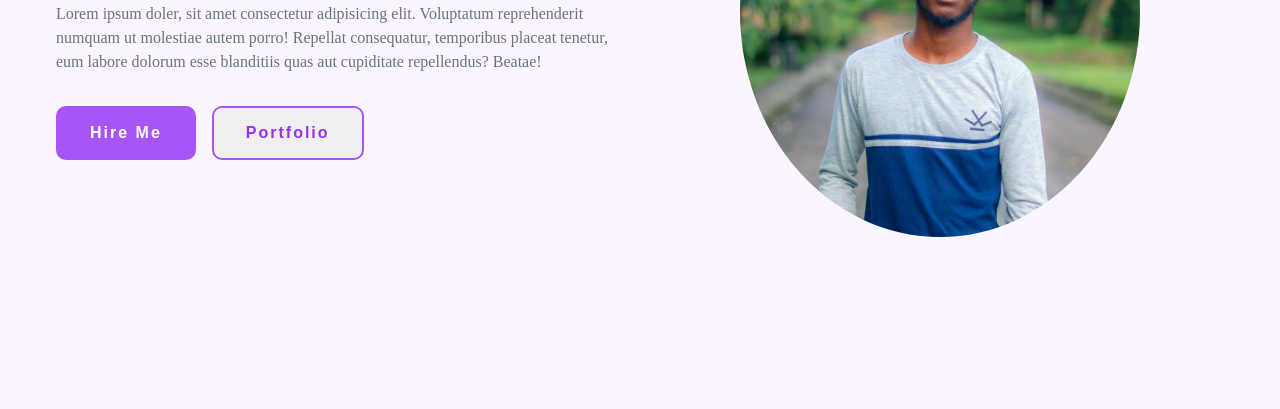
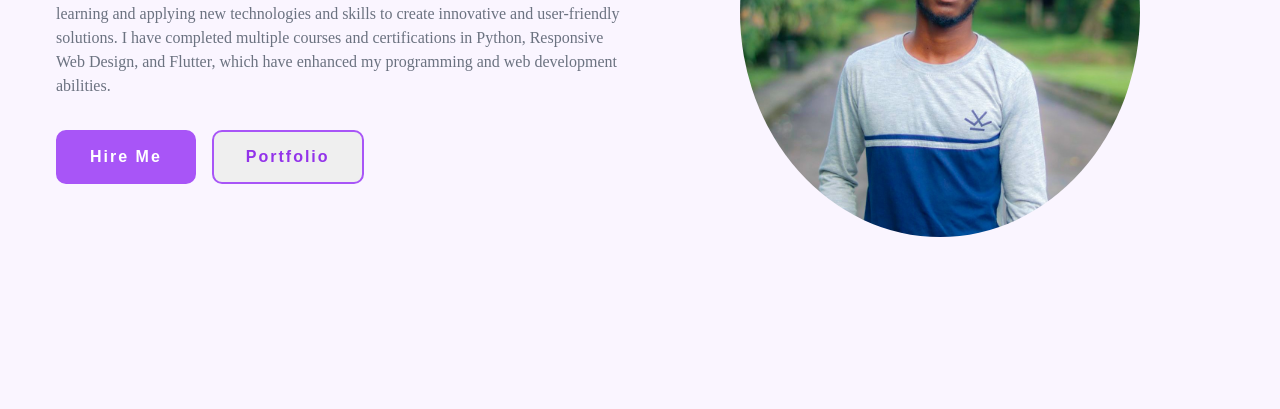
Before and after one commit to RavinduHarshana/HtmlappAzure, a plain HTML site: page index.html in a window 1280 px wide. Shown: the part 422-831 px from the top of the page. Drawn offline with nearby package versions, Linux system fonts and the light colour scheme.

Commit message:
Update index.html

```diff
--- a/index.html
+++ b/index.html
@@ -40,14 +40,14 @@
                 <h2 class="title">
                     I'm <span">Ravindu Harshana<br>a </span>Undergraduate
                 </h2>
-                <p class="description">Lorem ipsum doler, sit amet consectetur adipisicing elit. Voluptatum
-                    reprehenderit numquam ut
-                    molestiae autem porro! Repellat consequatur, temporibus placeat tenetur, eum labore dolorum esse
-                    blanditiis quas aut cupiditate repellendus? Beatae!</p>
+                <p class="description">About
+As an ICT undergraduate at the University of Ruhuna, I am passionate about learning and applying new technologies and skills to create innovative and user-friendly solutions. I have completed multiple courses and certifications in Python, Responsive Web Design, and Flutter, which have enhanced my programming and web development abilities.</p>
 
                 <div class="action_btns">
                     <button class="Hire_btn">Hire Me</button>
+                    <a href="https://ravinduharshana.artstation.com/">
                     <button class="Portfolio">Portfolio</button>
+                    </a>
                 </div>
             </div>
             <div class="image">
```
